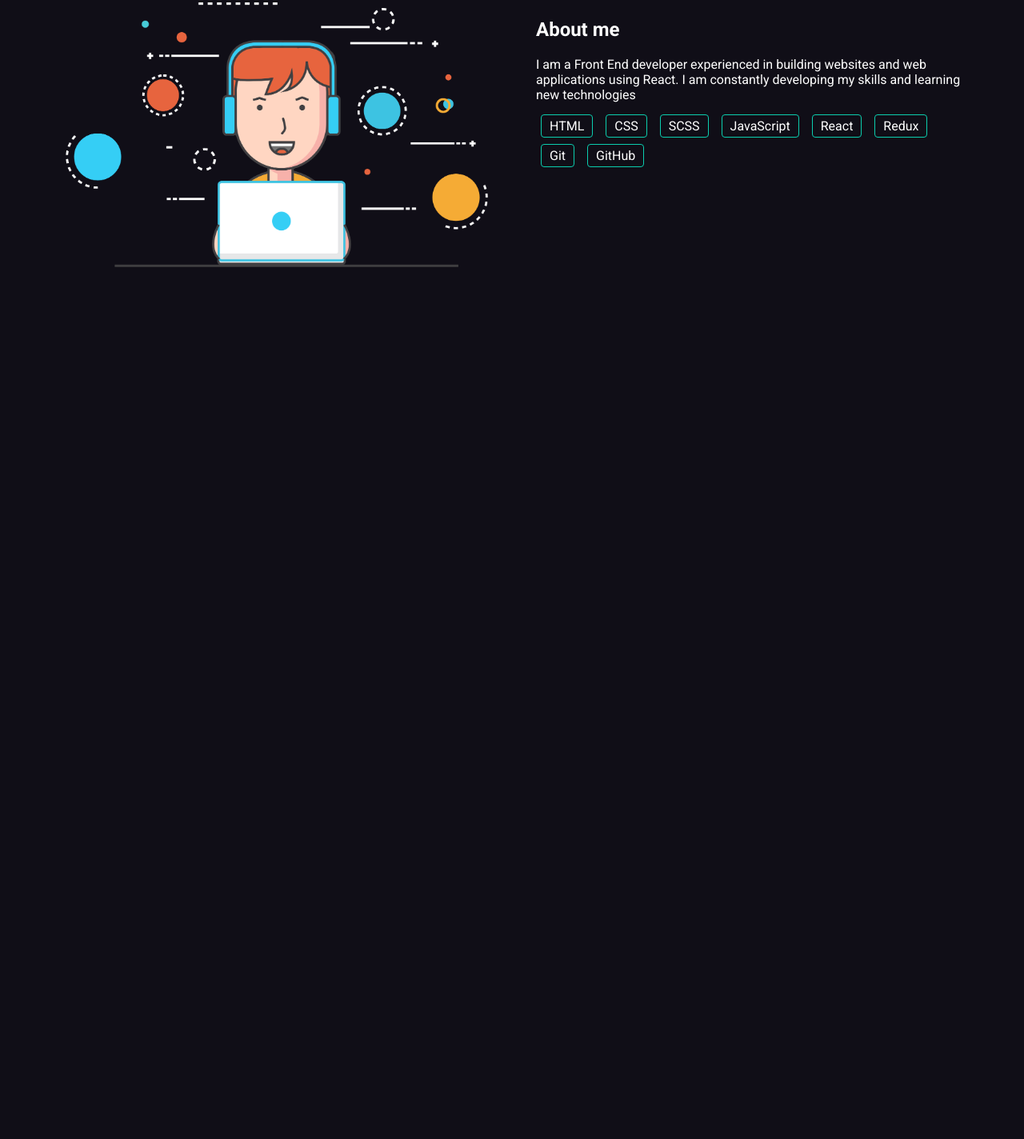
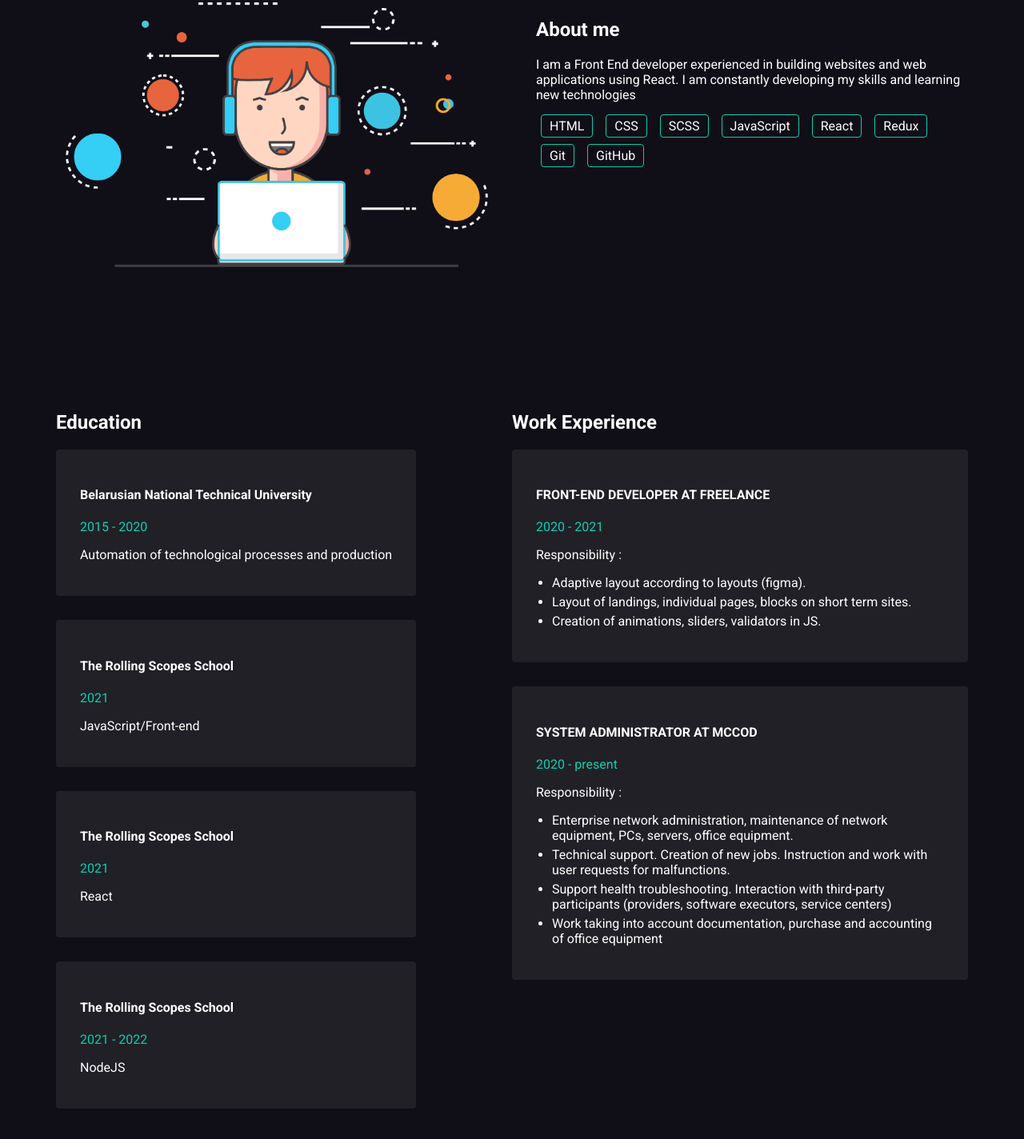
Before and after one commit to KononOleg/rsschool-cv, a plain HTML site: page index.html in a window 1280 px wide. Shown: the part 677-2101 px from the top of the page at 80% size. Before the commit the page ends 1011 px from the top, so only its background shows below. Drawn offline with Linux system fonts and the light colour scheme.

Commit message:
feat: add education

```diff
--- a/index.html
+++ b/index.html
@@ -91,5 +91,67 @@
         </div>
       </div>
     </section>
+    <section class="education">
+      <div class="container">
+        <div class="education__wrapper">
+          <div>
+            <h2>Education</h3>
+                <div class="education__item">
+                    <h4>Belarusian National Technical University</h4>
+                    <p class="education__date">2015 - 2020</p>
+                    <p>Automation of technological processes and production</p>
+                </div>
+
+                <div class="education__item">
+                    <h4>The Rolling Scopes School</h4>
+                    <p class="education__date">2021</p>
+                    <p>JavaScript/Front-end</p>
+                </div>
+
+                <div class="education__item">
+                    <h4>The Rolling Scopes School</h4>
+                    <p class="education__date">2021</p>
+                    <p>React</p>
+                </div>
+
+                <div class="education__item">
+                    <h4>The Rolling Scopes School</h4>
+                    <p class="education__date">2021 - 2022</p>
+                    <p>NodeJS</p>
+                </div>
+          </div>
+
+          <div>
+            <h2>Work Experience</h3>
+                <div class="education__item">
+                    <h4>FRONT-END DEVELOPER AT FREELANCE</h4>
+                    <p class="education__date">2020 - 2021</p>
+                    <span>Responsibility :</span>
+                    <ul class="education__item_list">
+                        <li>Adaptive layout according to layouts (figma).</li>
+                        <li>Layout of landings, individual pages, blocks on short term sites.</li>
+                        <li>Creation of animations, sliders, validators in JS.</li>
+                    </ul>
+                </div>
+
+                <div class="education__item">
+                    <h4>SYSTEM ADMINISTRATOR AT MCCOD</h4>
+                    <p class="education__date">2020 - present</p>
+                    <span>Responsibility :</span>
+                    <ul class="education__item_list">
+                        <li>  Enterprise network administration, maintenance of network
+                            equipment, PCs, servers, office equipment. </li>
+                        <li> Technical support. Creation of new jobs. Instruction and
+                            work with user requests for malfunctions.</li>
+                        <li> Support health troubleshooting. Interaction with third-party
+                            participants (providers, software executors, service centers)</li>
+                        <li> Work taking into account documentation, purchase and
+                            accounting of office equipment</li>
+                    </ul>
+                </div>
+          </div>
+        </div>
+      </div>
+    </section>
   </body>
 </html>
--- a/style.css
+++ b/style.css
@@ -107,3 +107,37 @@ li {
   padding: 4px 10px;
   border-radius: 4px;
 }
+
+/* Education */
+
+.education {
+  padding: 160px 0;
+}
+
+.education__wrapper {
+  display: flex;
+  justify-content: space-between;
+}
+
+.education__item {
+  max-width: 510px;
+  margin-bottom: 30px;
+  padding: 26px 30px;
+  border-radius: 4px;
+  background-color: #202026;
+}
+
+.education__date {
+  color: #0bceaf;
+}
+
+.education__item_list li {
+  list-style-type: disc;
+}
+
+.education__item_list {
+  padding-inline-start: 20px;
+  display: flex;
+  flex-direction: column;
+  gap: 5px;
+}
```
